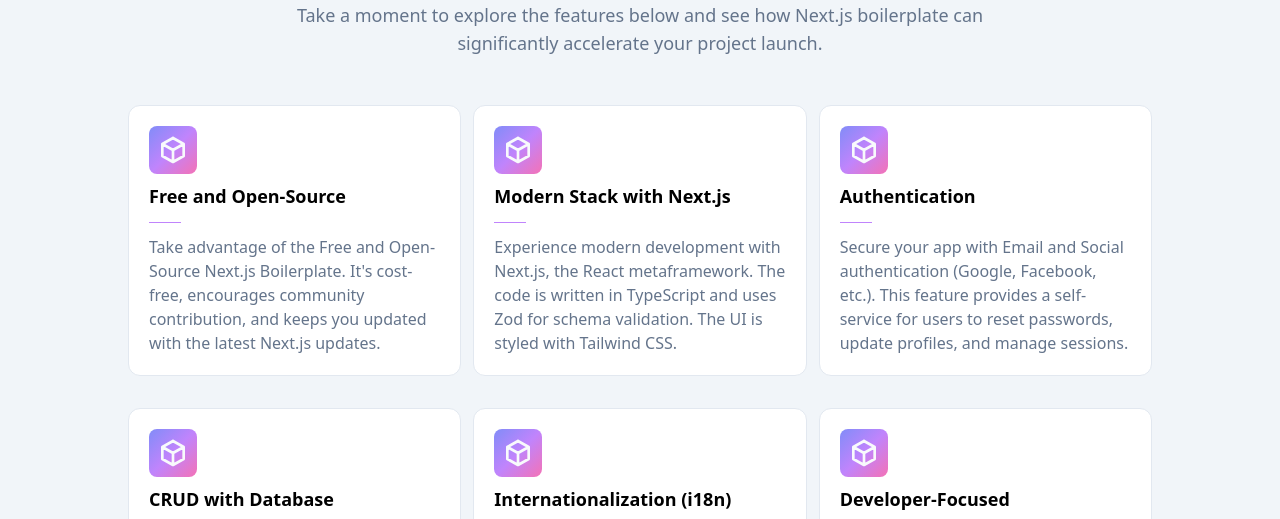
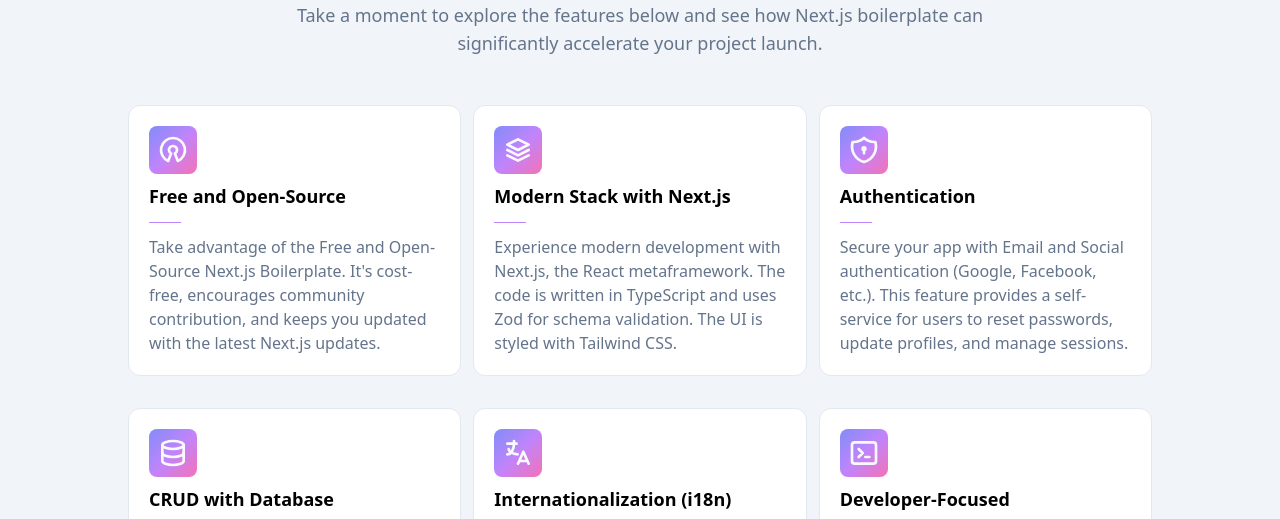
Before and after one commit to ixartz/nextjs-starter, a Next.js app: page / in a window 1280 px wide. Shown: the part 1140-1659 px from the top of the page. Built offline with nearby package versions, Linux system fonts and the light colour scheme.

Commit message:
feat: update icons for the features section

```diff
--- a/src/components/FeatureCard.tsx
+++ b/src/components/FeatureCard.tsx
@@ -4,7 +4,7 @@
   children: React.ReactNode;
 }) => (
   <div className="rounded-xl border border-border bg-card p-5">
-    <div className="size-12 rounded-lg bg-gradient-to-br from-indigo-400 via-purple-400 to-pink-400 p-2">
+    <div className="size-12 rounded-lg bg-gradient-to-br from-indigo-400 via-purple-400 to-pink-400 p-2 [&_svg]:stroke-primary-foreground [&_svg]:stroke-2">
       {props.icon}
     </div>
 
--- a/src/templates/Features.tsx
+++ b/src/templates/Features.tsx
@@ -13,15 +13,14 @@
         <FeatureCard
           icon={
             <svg
-              className="stroke-primary-foreground stroke-2"
               xmlns="http://www.w3.org/2000/svg"
               viewBox="0 0 24 24"
               fill="none"
               strokeLinecap="round"
               strokeLinejoin="round"
             >
-              <path d="M0 0h24v24H0z" stroke="none" />
-              <path d="M12 3l8 4.5v9L12 21l-8-4.5v-9L12 3M12 12l8-4.5M12 12v9M12 12L4 7.5" />
+              <path stroke="none" d="M0 0h24v24H0z" />
+              <path d="M12 3a9 9 0 0 1 3.618 17.243l-2.193-5.602a3 3 0 1 0-2.849 0l-2.193 5.603A9 9 0 0 1 12 3z" />
             </svg>
           }
           title="Free and Open-Source"
@@ -34,15 +33,14 @@
         <FeatureCard
           icon={
             <svg
-              className="stroke-primary-foreground stroke-2"
               xmlns="http://www.w3.org/2000/svg"
               viewBox="0 0 24 24"
               fill="none"
               strokeLinecap="round"
               strokeLinejoin="round"
             >
-              <path d="M0 0h24v24H0z" stroke="none" />
-              <path d="M12 3l8 4.5v9L12 21l-8-4.5v-9L12 3M12 12l8-4.5M12 12v9M12 12L4 7.5" />
+              <path stroke="none" d="M0 0h24v24H0z" />
+              <path d="M12 4 4 8l8 4 8-4-8-4M4 12l8 4 8-4M4 16l8 4 8-4" />
             </svg>
           }
           title="Modern Stack with Next.js"
@@ -55,15 +53,15 @@
         <FeatureCard
           icon={
             <svg
-              className="stroke-primary-foreground stroke-2"
               xmlns="http://www.w3.org/2000/svg"
               viewBox="0 0 24 24"
               fill="none"
               strokeLinecap="round"
               strokeLinejoin="round"
             >
-              <path d="M0 0h24v24H0z" stroke="none" />
-              <path d="M12 3l8 4.5v9L12 21l-8-4.5v-9L12 3M12 12l8-4.5M12 12v9M12 12L4 7.5" />
+              <path stroke="none" d="M0 0h24v24H0z" />
+              <path d="M12 3a12 12 0 0 0 8.5 3A12 12 0 0 1 12 21 12 12 0 0 1 3.5 6 12 12 0 0 0 12 3" />
+              <path d="M11 11a1 1 0 1 0 2 0 1 1 0 1 0-2 0M12 12v2.5" />
             </svg>
           }
           title="Authentication"
@@ -76,15 +74,16 @@
         <FeatureCard
           icon={
             <svg
-              className="stroke-primary-foreground stroke-2"
               xmlns="http://www.w3.org/2000/svg"
               viewBox="0 0 24 24"
               fill="none"
               strokeLinecap="round"
               strokeLinejoin="round"
             >
-              <path d="M0 0h24v24H0z" stroke="none" />
-              <path d="M12 3l8 4.5v9L12 21l-8-4.5v-9L12 3M12 12l8-4.5M12 12v9M12 12L4 7.5" />
+              <path stroke="none" d="M0 0h24v24H0z" />
+              <path d="M4 6a8 3 0 1 0 16 0A8 3 0 1 0 4 6" />
+              <path d="M4 6v6a8 3 0 0 0 16 0V6" />
+              <path d="M4 12v6a8 3 0 0 0 16 0v-6" />
             </svg>
           }
           title="CRUD with Database"
@@ -97,15 +96,15 @@
         <FeatureCard
           icon={
             <svg
-              className="stroke-primary-foreground stroke-2"
               xmlns="http://www.w3.org/2000/svg"
               viewBox="0 0 24 24"
               fill="none"
               strokeLinecap="round"
               strokeLinejoin="round"
             >
-              <path d="M0 0h24v24H0z" stroke="none" />
-              <path d="M12 3l8 4.5v9L12 21l-8-4.5v-9L12 3M12 12l8-4.5M12 12v9M12 12L4 7.5" />
+              <path stroke="none" d="M0 0h24v24H0z" />
+              <path d="M4 5h7M9 3v2c0 4.418-2.239 8-5 8" />
+              <path d="M5 9c0 2.144 2.952 3.908 6.7 4M12 20l4-9 4 9M19.1 18h-6.2" />
             </svg>
           }
           title="Internationalization (i18n)"
@@ -118,15 +117,15 @@
         <FeatureCard
           icon={
             <svg
-              className="stroke-primary-foreground stroke-2"
               xmlns="http://www.w3.org/2000/svg"
               viewBox="0 0 24 24"
               fill="none"
               strokeLinecap="round"
               strokeLinejoin="round"
             >
-              <path d="M0 0h24v24H0z" stroke="none" />
-              <path d="M12 3l8 4.5v9L12 21l-8-4.5v-9L12 3M12 12l8-4.5M12 12v9M12 12L4 7.5" />
+              <path stroke="none" d="M0 0h24v24H0z" />
+              <path d="m8 9 3 3-3 3M13 15h3" />
+              <path d="M3 6a2 2 0 0 1 2-2h14a2 2 0 0 1 2 2v12a2 2 0 0 1-2 2H5a2 2 0 0 1-2-2z" />
             </svg>
           }
           title="Developer-Focused"
```
